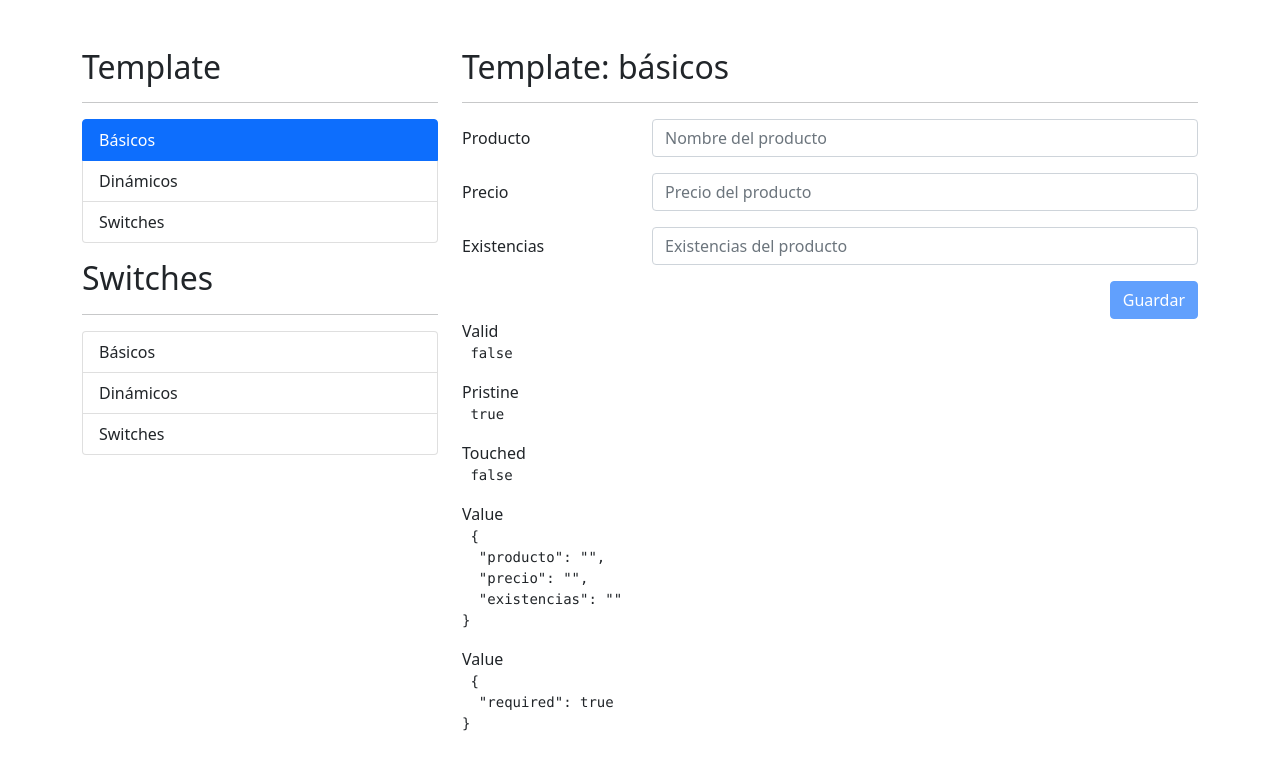
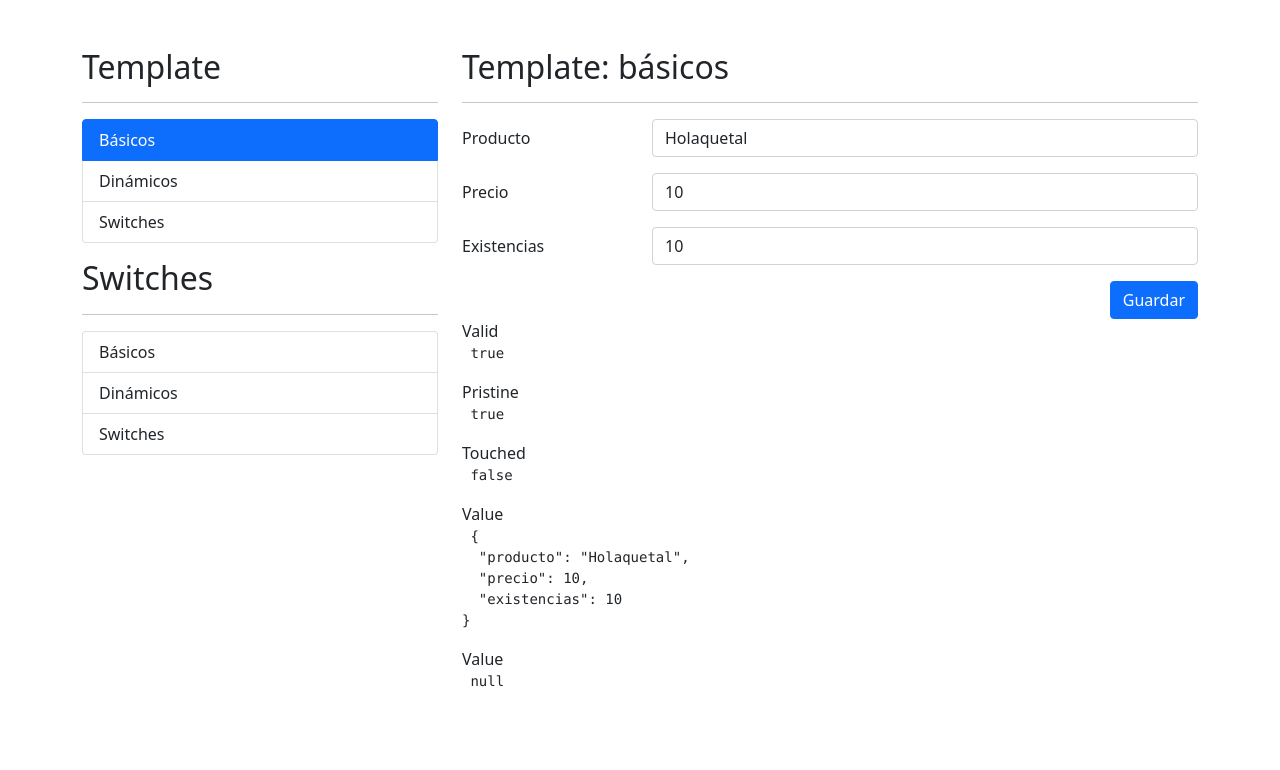
Before and after one commit to jomas94/FormulariosApp, an Angular app: page /template/basicos in a window 1280 px wide. Shown: the top 770 px of the page. Built offline with nearby package versions, Linux system fonts and the light colour scheme.

Commit message:
init and reset form

```diff
--- a/src/app/template/basicos/basicos.component.html
+++ b/src/app/template/basicos/basicos.component.html
@@ -9,7 +9,7 @@
                 <label for="" class="col-sm-3 col-form-label">Producto</label>
                 <div class="col-sm-9">
                     <input type="text"
-                            ngModel
+                            [ngModel]= 'initForm.producto'
                             name="producto"
                             class="form-control"
                             placeholder="Nombre del producto"
@@ -26,7 +26,7 @@
                 <label for="precio" class="col-sm-3 col-form-label">Precio</label>
                 <div class="col-sm-9">
                     <input type="number"
-                            ngModel
+                            [ngModel]= 'initForm.precio'
                             name="precio"
                             class="form-control"
                             placeholder="Precio del producto"
@@ -42,7 +42,7 @@
                 <label for="" class="col-sm-3 col-form-label">Existencias</label>
                 <div class="col-sm-9">
                     <input type="number" min="0"
-                            ngModel
+                            [ngModel]= 'initForm.existencias'
                             name="existencias"
                             customMin
                             [minimo]="0"
--- a/src/app/template/basicos/basicos.component.ts
+++ b/src/app/template/basicos/basicos.component.ts
@@ -9,8 +9,13 @@ import { NgForm } from '@angular/forms';
 })
 
 export class BasicosComponent implements OnInit {
+  @ViewChild('miFormulario') miFormulario!: NgForm;
 
-  @ViewChild('miFormulario') miFormulario!: NgForm;
+  initForm = {
+    producto: 'Holaquetal',
+    precio: 10,
+    existencias: 10
+  }
   constructor() { }
 
   ngOnInit(): void {
@@ -18,17 +23,23 @@ export class BasicosComponent implements OnInit {
 
   nombreValido():boolean{
     return this.miFormulario?.controls.producto?.invalid
-            &&  this.miFormulario?.controls.producto?.touched
+    &&  this.miFormulario?.controls.producto?.touched
   }
 
   precioValido():boolean{
     return this.miFormulario?.controls.precio?.value < 0
-            &&  this.miFormulario?.controls.producto?.touched;
+    &&  this.miFormulario?.controls.producto?.touched;
+
   }
 
   guardar(){
     console.log(this.miFormulario);
 
+    this.miFormulario.resetForm({
+      producto: 'nuevonombre',
+      precio: 33,
+      existencias: 12+'13'
+    })
 
   }
 
```
